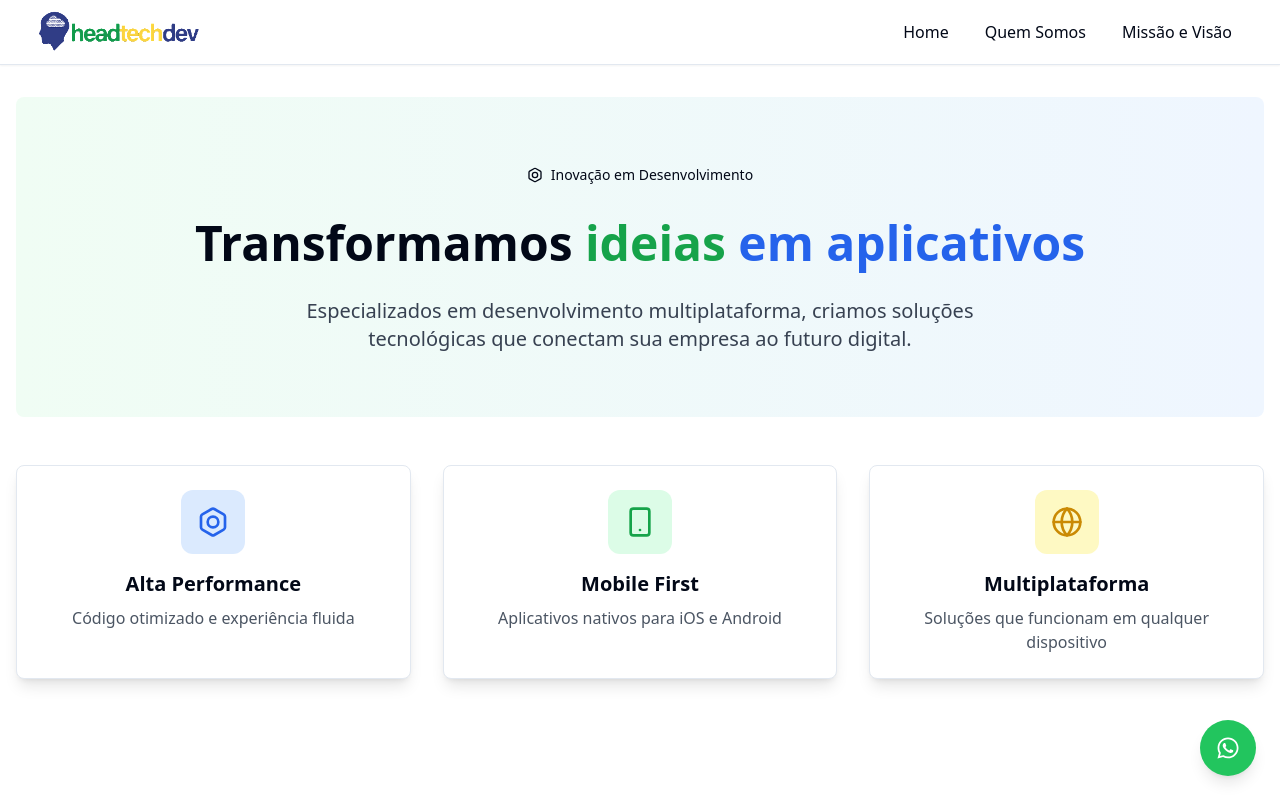
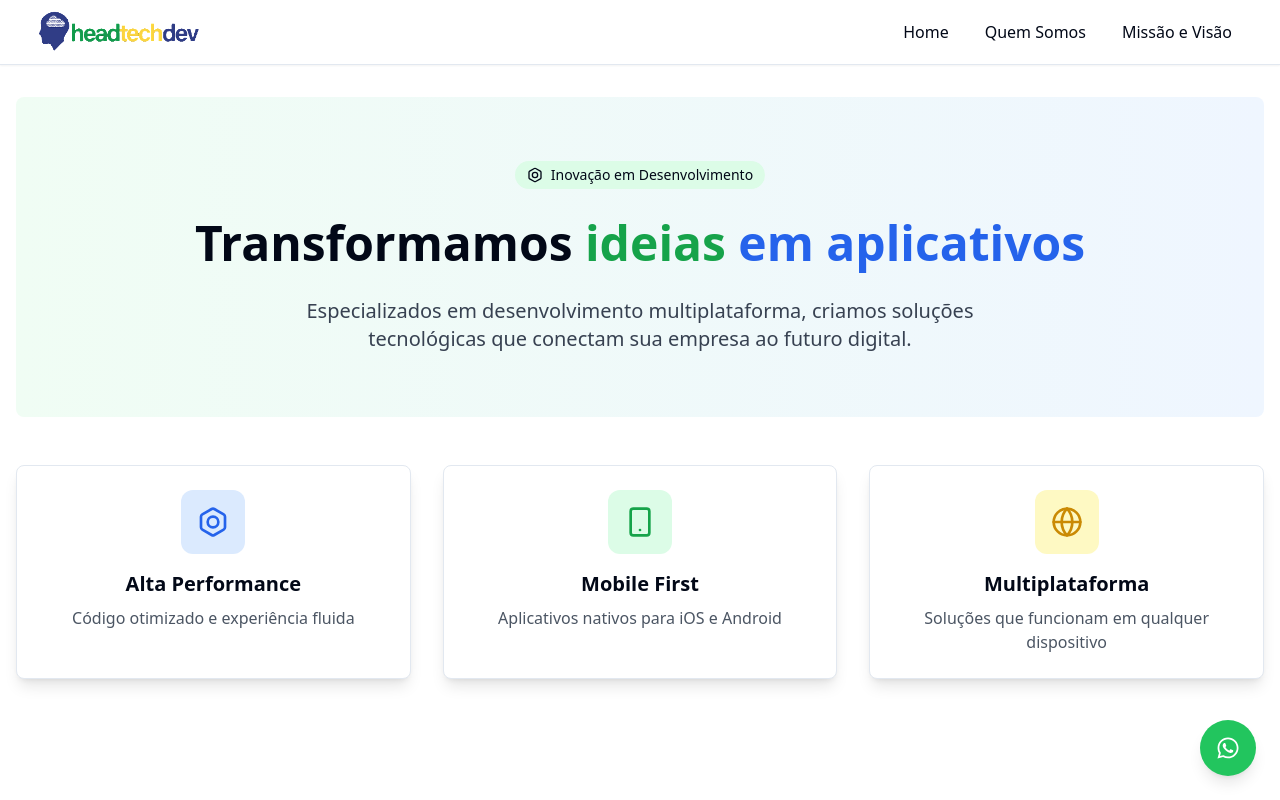
Before and after one commit to headtechdev/aulagithub, a React (Vite) app: page / in a window 1280 px wide. Shown: the top 800 px of the page. Built offline with nearby package versions, Linux system fonts and the light colour scheme.

Commit message:
[dyad] Refatorando HeroSection para usar classes Tailwind dinâmicas. - wrote 1 file(s)

```diff
--- a/src/components/HeroSection.tsx
+++ b/src/components/HeroSection.tsx
@@ -1,5 +1,6 @@
 import React from "react";
 import { LucideIcon } from "lucide-react";
+import { cn } from "@/lib/utils"; // Importar cn para combinar classes Tailwind
 
 interface HeroSectionProps {
   title: React.ReactNode;
@@ -18,10 +19,20 @@ const HeroSection: React.FC<HeroSectionProps> = ({
   gradientFrom,
   gradientTo,
 }) => {
+  // Extrai o nome da cor (ex: 'green', 'blue', 'yellow') de 'from-green-50'
+  const colorName = gradientFrom.split('-')[1];
+
+  // Constrói as classes Tailwind dinamicamente
+  const iconBgClass = `bg-${colorName}-100`;
+  const iconTextColorClass = `text-${colorName}-700`;
+
   return (
     <section className={`text-center py-16 bg-gradient-to-r ${gradientFrom} ${gradientTo} rounded-lg mb-12`}>
-      <div className="inline-flex items-center px-3 py-1 rounded-full bg-opacity-20 text-sm font-medium mb-6"
-           style={{ backgroundColor: `var(--${gradientFrom.split('-')[1]}-100)`, color: `var(--${gradientFrom.split('-')[1]}-700)` }}>
+      <div className={cn(
+        "inline-flex items-center px-3 py-1 rounded-full text-sm font-medium mb-6",
+        iconBgClass,
+        iconTextColorClass
+      )}>
         <Icon className="h-4 w-4 mr-2" /> {iconText}
       </div>
       <h1 className="text-5xl font-bold mb-6 leading-tight">
```
